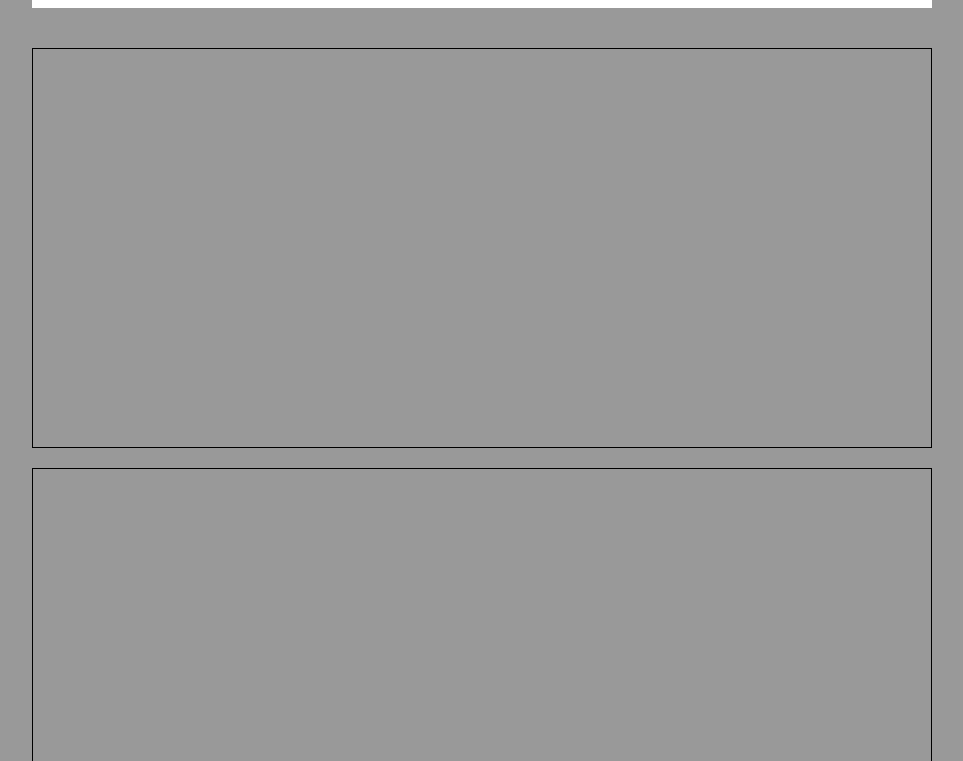
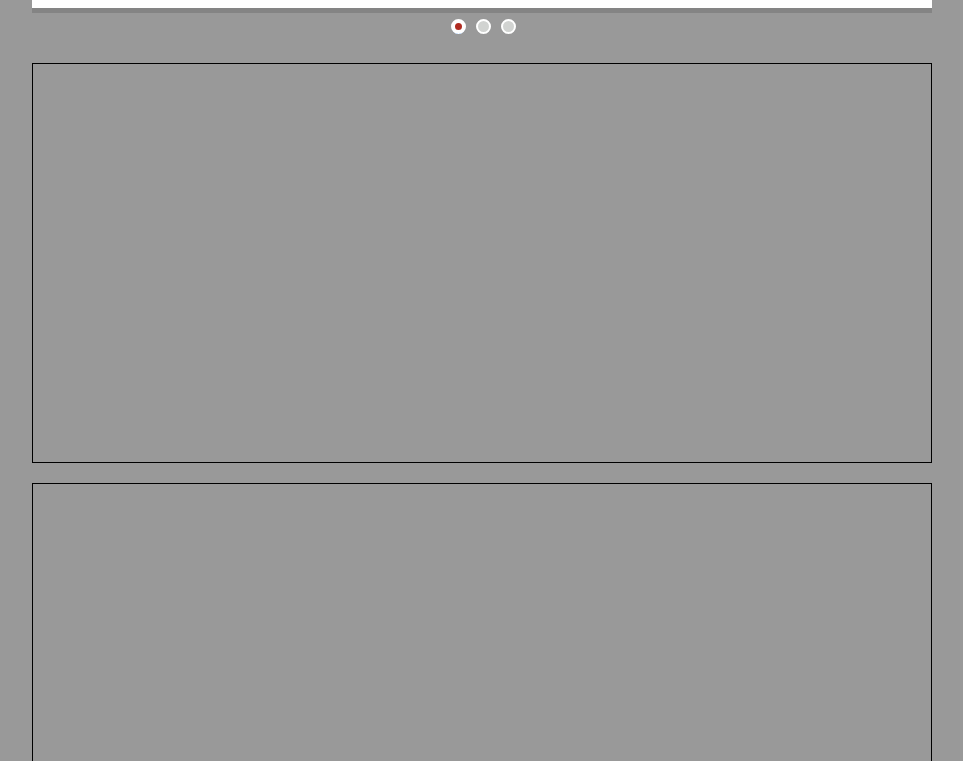
Before and after one commit to cparker33/Day_04, a plain HTML site: page ExploreMode/index.html in a window 1280 px wide. Shown: the part 557-1318 px from the top of the page, without its empty margins (158-1121 px from the left). Drawn offline with Linux system fonts and the light colour scheme.

Commit message:
Radio Btns

```diff
--- a/ExploreMode/index.html
+++ b/ExploreMode/index.html
@@ -84,15 +84,29 @@
           </div>
           <div class="cNavBtnBorder"></div>
         </a>
+      </div> <!-- cNav -->
 
-      </div> <!-- cNav -->
-      <div id="cSlideShow">
-        <img id="cTopImg" src="images/top-image.png">
-        <img id="cGrid" src="images/grid.png">
-        <img id="cPerLogo" src="images/peralta-logo.png">
+      <div id="cSlideShowOutter">
+
+          <div id="cSlideShowInner">
+            <img id="cTopImg" src="images/top-image.png">
+            <img id="cGrid" src="images/grid.png">
+            <img id="cPerLogo" src="images/peralta-logo.png">
+          </div>
+          <div id="cSlideShowBorder"></div>
       </div> <!-- cSlideShow -->
+
+      <div id="cRadBtn">
+        <div id="cRadContainer">
+          <input class="cRadio" type="radio" name="slideshow" checked="checked">
+          <input class="cRadio" type="radio" name="slideshow">
+          <input class="cRadio" type="radio" name="slideshow">
+        </div>
+      </div> <!-- cRadBtn -->
       <div id="cArticle">
+        <div class="cArticleBox">
 
+        </div>
       </div> <!-- cArticle -->
       <div id="cSkater">
 
--- a/ExploreMode/style.css
+++ b/ExploreMode/style.css
@@ -134,17 +134,22 @@ body {
   margin-top: 18px;
 }
 
+#cSlideShowOutter {
+
+  height: 400px;
+  margin-top:20px;
+  position: relative;
+}
 
 
-#cSlideShow {
+#cSlideShowInner {
 
   border: 10px solid #FFF;
   height: 400px;
-  margin-top:20px;
   overflow: hidden;
-  position: relative;
 
 }
+
 
 #cTopImg{
 
@@ -153,10 +158,9 @@ body {
 }
 
 #cGrid{
-  position: absolute;
-  left:20px;
-  top: 0px;
-  left: 0px;
+
+  margin-left:0px;
+  margin-top: -900px;
   opacity: 0.3;
   filter: alpha = 30;
 }
@@ -165,17 +169,78 @@ body {
 
   position: absolute;
   top: 100px;
-  left: 10px;
+  left: 30px;
 
 }
+
+#cSlideShowBorder{
+
+  border-bottom: 5px solid #777;
+  opacity: 0.6;
+  filter: alpha = 60;
+
+}
+
+
+
+#cRadBtn {
+
+  height: 30px;
+  margin-top:10px;
+  text-align: center;
+}
+
+
+#cRadBtnContainer {
+
+  margin: auto;
+}
+
+.cRadio:checked:after {
+    width: 15px;
+    height: 15px;
+    border-radius: 15px;
+    top: -2px;
+    left: -1px;
+    position: relative;
+    background-color: rgb(176, 43, 33);
+    content: '';
+    display: inline-block;
+    visibility: visible;
+    border: 4px solid white;
+}
+
+.cRadio:after {
+    width: 15px;
+    height: 15px;
+    border-radius: 15px;
+    top: -2px;
+    left: -1px;
+    position: relative;
+    background-color: #d1d3d1;
+    content: '';
+    display: inline-block;
+    visibility: visible;
+    border: 2px solid white;
+}
+
+
 
 #cArticle {
 
   border: 1px solid #000;
   height: 400px;
-  margin-top:40px;
+  margin-top:15px;
 
 }
+
+.cArticleBox {
+
+  width: 200px;
+  height: 390px;
+}
+
+
 
 #cSkater {
 
```
